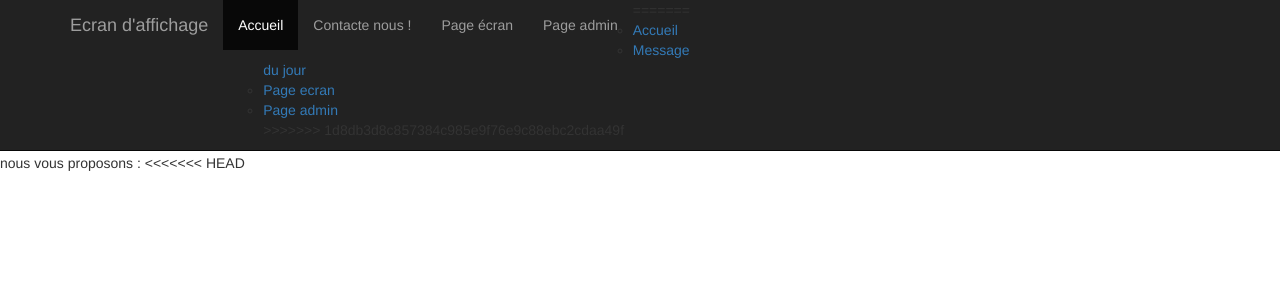
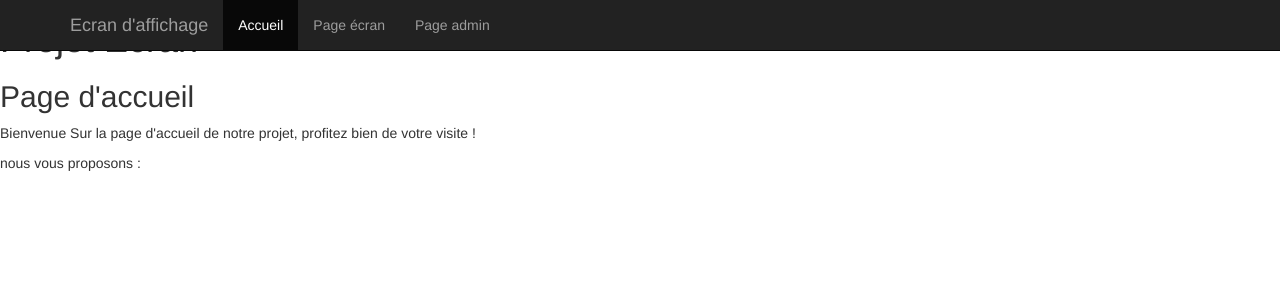
Before and after one commit to vianmora/Projet_ecrans, a Node project: template views/home.ejs in a window 1280 px wide. Shown: the top 300 px of the page. Run offline with Node 20 templates, Linux system fonts and the light colour scheme; the template is opened without the code that fills it, so the values that code supplies are empty.

Commit message:
pull du push de vianney

```diff
--- a/app.js
+++ b/app.js
@@ -1,15 +1,14 @@
 var logger = require('./modules.js/logger');
-var serveur = require('./modules.js/serveur.js');
+var app = require('./modules.js/serveur.js');
 
 var port = 3000;
 
-serveur.listen(port); // Ajout d'un port d'écoute pour la version en dévelopement
+app.listen(port); // Ajout d'un port d'écoute pour la version en dévelopement
 
 //petit message sympa ;)
 
 console.log("c'est bon on t'écoute sur le port " + port.toString());
 
-<<<<<<< HEAD
 // récupérer les données
 app.use(bodyparser.urlencoded({ extended: false }));
 
@@ -36,10 +35,10 @@
 app.listen (3000); // Ajout d'un port d'écoute pour la version en dévelopement
 
 console.log("c'est bon, je t'écoute sur le port 3000"); //petit message sympa ;)*
-=======
+
 logger.info("début du log général, on écoute sur le port " + port.toString());
 logger.silly("début du log précis en mode 'silly'");
->>>>>>> 1d8db3d8c857384c985e9f76e9c88ebc2cdaa49f
+
 
 /*dézippe
 message simple
--- a/views/partials/Navigation.ejs
+++ b/views/partials/Navigation.ejs
@@ -1,4 +1,3 @@
-<<<<<<< HEAD
 <nav class="navbar navbar-inverse navbar-fixed-top">
   <div class="container">
     <div class="navbar-header">
@@ -14,16 +13,7 @@
   <ul class="nav navbar-nav">
 
     <li class="active"> <a href = '/'>Accueil</a> </li>
-    <li> <a href = '/Contact.ejs'>Contacte nous !</a> </li>
-    <li> <a href = '../uploads/Page-ecran'>Page écran</a> </li>
-    <li> <a href = '../uploads/Page-admin'>Page admin</a> </li>
-=======
-<nav>
-  <ul>
-    <li> <a href = '/'>Accueil</a> </li>
-    <li> <a href = '/Page-message'>Message du jour</a> </li>
-    <li> <a href = '/Page-ecran'>Page ecran</a> </li>
-    <li> <a href = '/Page-admin'>Page admin</a> </li>
->>>>>>> 1d8db3d8c857384c985e9f76e9c88ebc2cdaa49f
+    <li> <a href = '/page-ecran0'>Page écran</a> </li>
+    <li> <a href = '/a_admin'>Page admin</a> </li>
   </ul>
 </nav>
```
